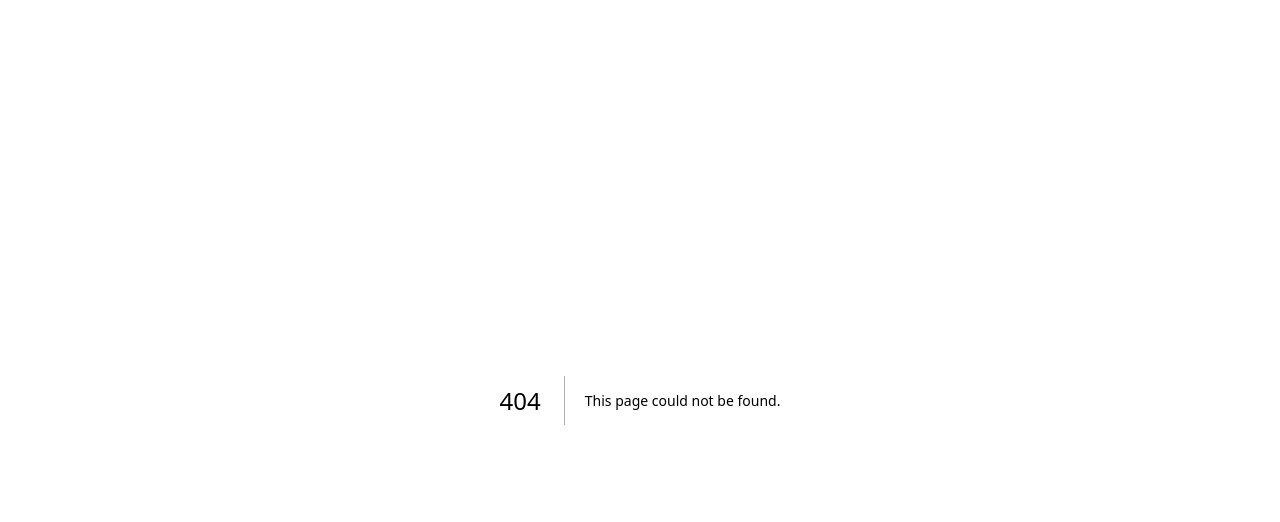
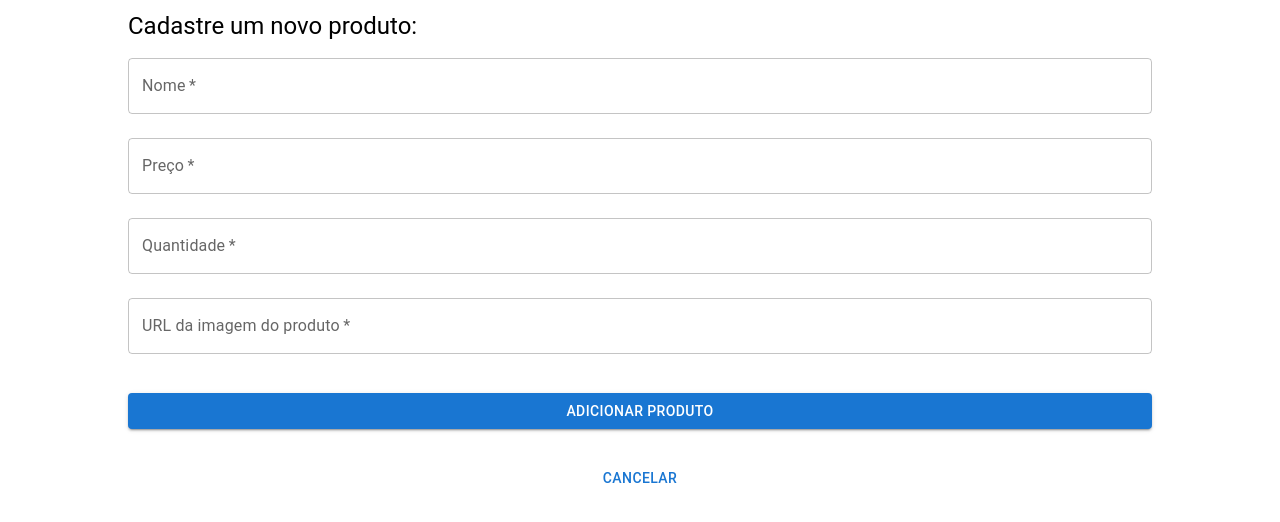
Before and after one commit to matefs/next-empresa-generica, a Next.js app: page /aplicacao/produtos/componentes/FormularioCadastro in a window 1280 px wide. Before the commit this address had no page. Shown: the top 522 px of the page. Built offline with nearby package versions, Linux system fonts and the light colour scheme.

Commit message:
fix: desacoplado formulario novo produto

```diff
--- /dev/null
+++ b/src/pages/aplicacao/produtos/componentes/FormularioCadastro.jsx
@@ -0,0 +1,60 @@
+import React from 'react'
+import {Box, Typography, TextField, Button} from '@mui/material'
+
+export default function FormularioCadastro({ativo}){
+
+  function pegarEnvioNovoProduto(event) {
+    event?.preventDefault()
+    console.log(event)
+  }
+
+
+    return (
+
+          <form onSubmit={pegarEnvioNovoProduto} style={{position:'absolute', backgroundColor: 'white', width: '100%', display: 'flex', alignItems: 'center', justifyContent: 'center', marginTop: 10}}>
+      <Box sx={{ display: 'flex', flexDirection: 'column',  width: '80%', borderRadius: 10}} >
+      <Typography variant='h5'> Cadastre um novo produto:</Typography>
+        <TextField
+          label="Nome"
+          margin="normal"
+          required
+        />
+        <TextField
+          label="Preço"
+          margin="normal"
+          type="number"
+          required
+          InputProps={{
+            inputProps: { min: 0 },
+          }}
+        />
+        <TextField
+          label="Quantidade"
+          margin="normal"
+          type="number"
+          required
+          InputProps={{
+            inputProps: { min: 0},
+          }}
+        />
+        <TextField
+          label="URL da imagem do produto"
+          margin="normal"
+          required
+          placeholder='https://endereco-imagem.com.br'
+        />
+
+        <Button variant="contained" type="submit"  sx={{marginTop: '3%'}}>
+          Adicionar Produto
+        </Button>
+
+        <Button  type="submit" onClick={ () => ativo(false)} sx={{marginTop: '3%'}}>
+          Cancelar
+        </Button>
+
+      </Box>
+    </form>
+
+
+    )
+}
```
Also changed, not shown: src/pages/aplicacao/produtos/index.tsx (+11 -59 lines).
